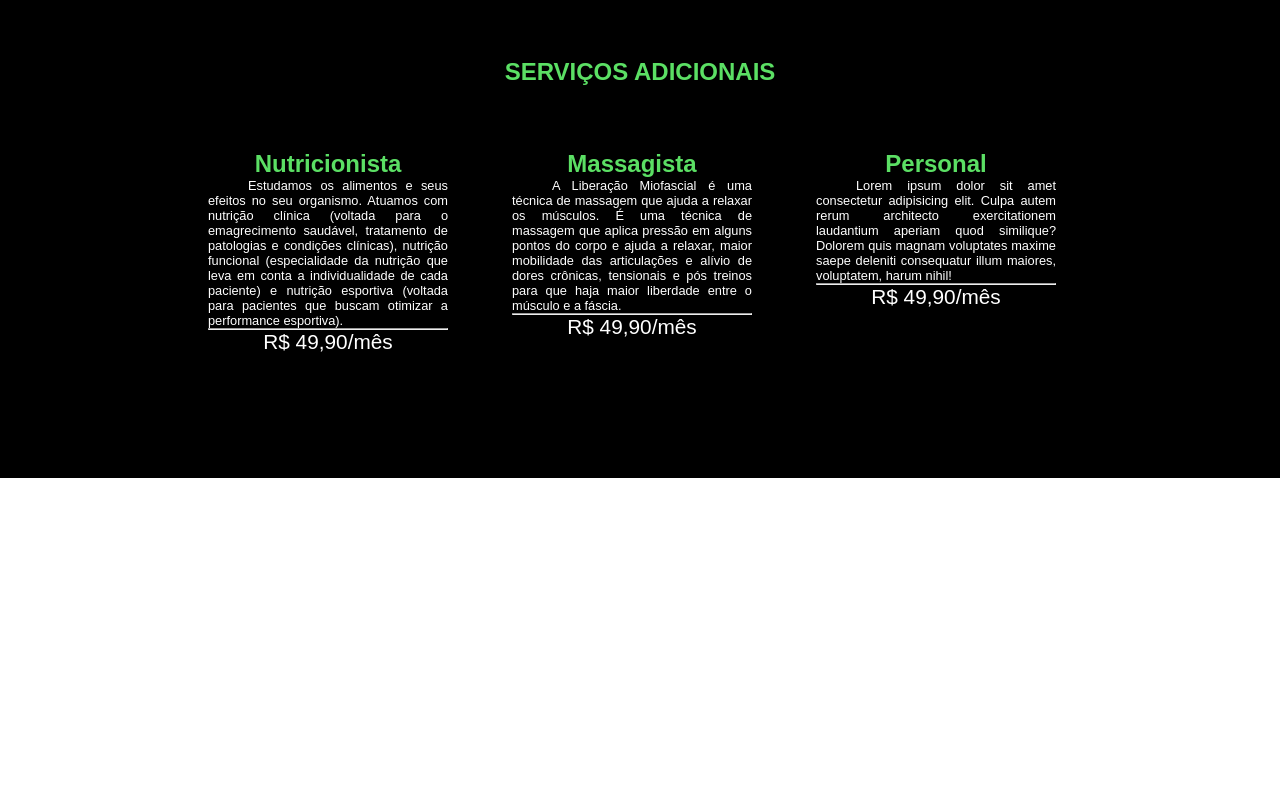
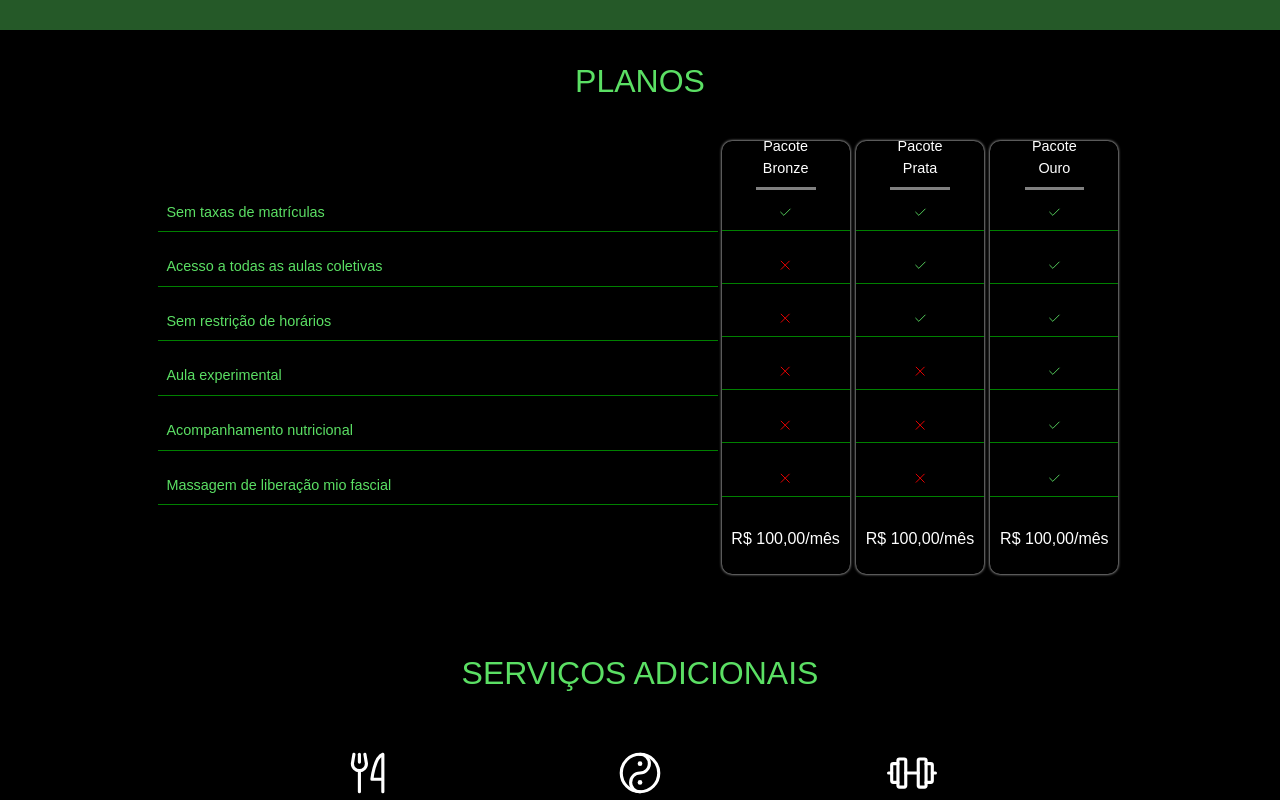
Before and after one commit to MendesIsrael/nextts-instituto, a Next.js app in the folder instituto/: page /vigor in a window 1280 px wide. Shown: the part 1520-2320 px from the top of the page. Before the commit the page ends 2054 px from the top, so only its background shows below. Built offline with nearby package versions, Linux system fonts and the light colour scheme.

Commit message:
Pane na estilização
Foi instalado o phosphor-reatc; foi colocados os ícones; foi adicionado o carousel

```diff
--- a/instituto/package.json
+++ b/instituto/package.json
@@ -19,6 +19,7 @@
     "eslint-config-next": "13.1.1",
     "next": "13.1.1",
     "next-videos": "^1.4.1",
+    "phosphor-react": "^1.4.1",
     "react": "18.2.0",
     "react-bootstrap": "^2.7.0",
     "react-dom": "18.2.0",
--- a/instituto/src/pages/vigor/index.tsx
+++ b/instituto/src/pages/vigor/index.tsx
@@ -1,4 +1,8 @@
-import { TitleVigor, VigorContainer, DivBoxGreen, Modalidades, Atividades, Pacotes, Planos, ItensPlanos, PrecoPlanos, TitlePlanos, Adicionais, BodyAdicionais, ItensAdicionais, PreçoAdicionais } from "../../styles/pages/vigor";
+import { TitleVigor, VigorContainer, DivBoxGreen, Modalidades, Atividades, Pacotes, Planos, ItensPlanos, PrecoPlanos, TitlePlanos, Adicionais, BodyAdicionais, ItensAdicionais, PreçoAdicionais, TextMotivacional, ImgAcademia, BodyAcademia } from "../../styles/pages/vigor";
+
+import { YinYang, Barbell, ForkKnife, Check, X } from "phosphor-react";
+import { Carousel } from 'react-bootstrap'
+import 'bootstrap/dist/css/bootstrap.css'
 
 import Image from 'next/legacy/image'
 import logoVigor from '../../assets/logos/logo-vigor.png'
@@ -6,8 +10,7 @@ import pilates from '../../assets/modalidades/pilates.jpg'
 import hidroGinastica from '../../assets/modalidades/hidroGinastica.jpg'
 import funcional from '../../assets/modalidades/funcional.jpg'
 import lutas from '../../assets/modalidades/lutas.jpg'
-
-const videoVigor = '../../assets/videos/vigor.mp4'
+import academia1 from '../../assets/academia/academia01.jpg'
 
 export default function Vigor() {
   return (
@@ -17,7 +20,9 @@ export default function Vigor() {
         <video src={require('../../assets/videos/vigor.mp4')} autoPlay loop muted />
       </TitleVigor>
       <VigorContainer>
-        <p>A sua melhor opção na hora de levar uma vida mais saudável</p>
+        <TextMotivacional>
+          <p>A sua melhor opção na hora de levar uma vida mais saudável</p>
+        </TextMotivacional>
         <DivBoxGreen>
           <h1>CONHEÇA NOSSAS MODALIDADES</h1>
           <Modalidades>
@@ -59,32 +64,32 @@ export default function Vigor() {
             </ItensPlanos>
             <PrecoPlanos>
               <TitlePlanos><p>Pacote<br/>Bronze</p></TitlePlanos>
-              <p>x</p>
-              <p>x</p>
-              <p>x</p>
-              <p>x</p>
-              <p>x</p>
-              <p>x</p>
+              <p><Check/></p>
+              <p><X color="red"/></p>
+              <p><X color="red"/></p>
+              <p><X color="red"/></p>
+              <p><X color="red"/></p>
+              <p><X color="red"/></p>
               <TitlePlanos>R$ 100,00/mês</TitlePlanos>
             </PrecoPlanos>
             <PrecoPlanos>
               <TitlePlanos><p>Pacote<br/>Prata</p></TitlePlanos>
-              <p>x</p>
-              <p>x</p>
-              <p>x</p>
-              <p>x</p>
-              <p>x</p>
-              <p>x</p>
+              <p><Check/></p>
+              <p><Check/></p>
+              <p><Check/></p>
+              <p><X color="red"/></p>
+              <p><X color="red"/></p>
+              <p><X color="red"/></p>
               <TitlePlanos>R$ 100,00/mês</TitlePlanos>
             </PrecoPlanos>
             <PrecoPlanos>
               <TitlePlanos><p>Pacote<br/>Ouro</p></TitlePlanos>
-              <p>x</p>
-              <p>x</p>
-              <p>x</p>
-              <p>x</p>
-              <p>x</p>
-              <p>x</p>
+              <p><Check/></p>
+              <p><Check/></p>
+              <p><Check/></p>
+              <p><Check/></p>
+              <p><Check/></p>
+              <p><Check/></p>
               <TitlePlanos>R$ 100,00/mês</TitlePlanos>
             </PrecoPlanos>
           </Planos>
@@ -93,6 +98,7 @@ export default function Vigor() {
             <h1>SERVIÇOS ADICIONAIS</h1>
             <BodyAdicionais>
               <ItensAdicionais>
+                <ForkKnife size={50} color="white"/>
                 <h2>Nutricionista</h2>
                 <p>Estudamos os alimentos e seus efeitos no seu organismo. Atuamos com nutrição clínica (voltada para o emagrecimento saudável, tratamento de patologias e condições clínicas), nutrição funcional (especialidade da nutrição que leva em conta a individualidade de cada paciente) e nutrição esportiva (voltada para pacientes que buscam otimizar a performance esportiva).</p><hr />
                 <PreçoAdicionais>
@@ -100,6 +106,7 @@ export default function Vigor() {
                 </PreçoAdicionais>
               </ItensAdicionais>
               <ItensAdicionais>
+                <YinYang size={50} color="white"/>
                 <h2>Massagista</h2>
                 <p>A Liberação Miofascial é uma técnica de massagem que ajuda a relaxar os músculos. É uma técnica de massagem que aplica pressão em alguns pontos do corpo e ajuda a relaxar, maior mobilidade das articulações e alívio de dores crônicas, tensionais e pós treinos para que haja maior liberdade entre o músculo e a fáscia.</p><hr />
                 <PreçoAdicionais>
@@ -107,6 +114,7 @@ export default function Vigor() {
                 </PreçoAdicionais>
               </ItensAdicionais>
               <ItensAdicionais>
+                <Barbell size={50} color="white"/>
                 <h2>Personal</h2>
                 <p>Lorem ipsum dolor sit amet consectetur adipisicing elit. Culpa autem rerum architecto exercitationem laudantium aperiam quod similique? Dolorem quis magnam voluptates maxime saepe deleniti consequatur illum maiores, voluptatem, harum nihil!</p><hr />
                 <PreçoAdicionais>
@@ -117,7 +125,27 @@ export default function Vigor() {
           </Adicionais>
         </Pacotes>
 
-
+        <DivBoxGreen>
+          <ImgAcademia>
+          <h1>NOTÍCIAS</h1>
+            <BodyAcademia>
+              <Carousel
+              pause="hover"
+              fade
+              variant='dark'>
+                <Carousel.Item interval={5000}>
+                  <Image src={academia1} width={500} height={357} />
+                </Carousel.Item>
+                <Carousel.Item interval={5000}>
+                  <Image src={academia1} width={500} height={357} />
+                </Carousel.Item>
+                <Carousel.Item interval={5000}>
+                  <Image src={academia1} width={500} height={357} />
+                </Carousel.Item>
+              </Carousel>
+            </BodyAcademia>
+          </ImgAcademia>
+        </DivBoxGreen>
       </VigorContainer>
     </>
   )
--- a/instituto/src/styles/pages/vigor.ts
+++ b/instituto/src/styles/pages/vigor.ts
@@ -7,14 +7,39 @@ export const VigorContainer = styled('main', {
   color            : '$white',
   textAlign        : 'center',
 
+  h1: {
+    fontSize       : '2rem',
+    padding        : '2rem',
+
+    '@bp1': {
+      fontSize     : '1.3rem',
+      padding      : '1rem',
+    }
+  },
+
+  h2: {
+    fontSize       : '1.8rem',
+
+    '@bp1': {
+      fontSize     : '1rem',
+    }
+  },
+
   p: {
     textAlign      : 'justify',
     textIndent     : '2.5rem',
+    padding        : '0.5rem',
+
+    '@bp1': {
+      fontSize     : '0.8rem',
+      padding      : '0.3rem',
+    }
   }
 });
 
 export const DivBoxGreen = styled('div', {
   backgroundColor  : '$green500',
+  paddingBottom    : '3rem',
 });
 
 /*--------------------------------------------------------------------- */
@@ -40,7 +65,18 @@ export const TitleVigor = styled('div', {
 });
 
 /*--------------------------------------------------------------------- */
+export const TextMotivacional = styled('div', {
+  height           : '22rem',
+  display          : 'flex',
+  justifyContent   : 'center',
+  alignItems       : 'center',
 
+  p: {
+    fontSize       : '2.5rem',
+    color          :'$green100'
+  }
+});
+/*--------------------------------------------------------------------- */
 export const Modalidades = styled('div', {
   display          : 'flex',
   gap              : '1rem',
@@ -50,8 +86,6 @@ export const Modalidades = styled('div', {
     display        :'block',
   }
 });
-
-
 
 export const Atividades = styled('div', {
   width            : '18rem',
@@ -66,7 +100,10 @@ export const Atividades = styled('div', {
     backgroundColor: '$black',
     color          : '$green200',
     marginTop      : '-4px',
+    fontSize       : '1rem',
+    padding        : '.6rem',
   },
+
   p:{
     padding        : '10px'
   }
@@ -75,14 +112,14 @@ export const Atividades = styled('div', {
 /*--------------------------------------------------------------------- */
 
 export const Pacotes = styled('div', {
-  height           : '55rem',
+  height           : '100%',
   color            : '$green100',
-  margin           : '2rem 15%',
 });
 
 export const Planos = styled('div', {
   display          : 'flex',
-  marginTop        : '2rem',
+  margin           : '0 5rem',
+  justifyContent   : 'center',
 
   p: {
     textIndent     : '0',
@@ -90,33 +127,31 @@ export const Planos = styled('div', {
     padding        : '0.5rem',
     borderBottom   : '1px solid green',
   }
-
 });
 
 export const ItensPlanos = styled('div', {
-  width            : '60rem',
+  width            : '35rem',
 });
 
 export const PrecoPlanos = styled('div', {
-  width            : '10rem',
+  width            : '8rem',
   boxShadow        : '0px 0px 3px white',
   borderRadius     : '10px',
   margin           : '0 0.2rem',
 
-
   p: {
     textAlign      : 'center',
+    padding:'0.456rem',
   }
 });
 
 export const TitlePlanos = styled('div', {
   fontSize         : '1rem',
-  height           : '3.8rem',
+  height           : '3.3rem',
   display          : 'flex',
   alignItems       : 'center',
   justifyContent   : 'center',
   color            : '$white',
-  fontWeight       : '600',
 
   p: {
     borderBottom   : '3px solid gray',
@@ -126,35 +161,51 @@ export const TitlePlanos = styled('div', {
 /*--------------------------------------------------------------------- */
 
 export const Adicionais = styled('div', {
- marginTop         : '5rem',
+ margin         : '3rem 0 3rem 0',
 });
 
 export const BodyAdicionais = styled('div', {
   display          : 'flex',
-  gap              : '2rem',
-  marginTop        : '3rem',
+  gap              : '3rem',
+  justifyContent   : 'center',
+
+  h2: {
+    fontSize       : '1.5rem',
+  },
+
 });
 
 export const ItensAdicionais = styled('div', {
-  height           : '23rem',
-  width            : '15rem',
+  height           : '22rem',
+  width            : '14rem',
   borderRadius     : '30px',
   padding          : '1rem',
+
 
   p: {
     fontSize       : '.8rem',
     color          : '$white',
-
+    marginBottom   : '1.5rem',
   },
 
   '&:hover': {
     boxShadow      : '0px 0px 10px green',
+    transition     : '.3s',
   }
 });
 export const PreçoAdicionais = styled('div', {
   p: {
-    fontSize       : '1.3rem',
+    fontSize       : '1.5rem',
     textIndent     : '0',
-    textAlign      : 'center',
+    textAlign      : 'end',
+    marginTop      : '.8rem',
   }
 });
+/*--------------------------------------------------------------------- */
+export const BodyAcademia = styled('div', {
+
+});
+
+export const ImgAcademia = styled('div', {
+
+});
```
Also changed, not shown: instituto/src/pages/index.tsx (+4 -7 lines), 1 other file (tests, documents, lock files or other folders).
